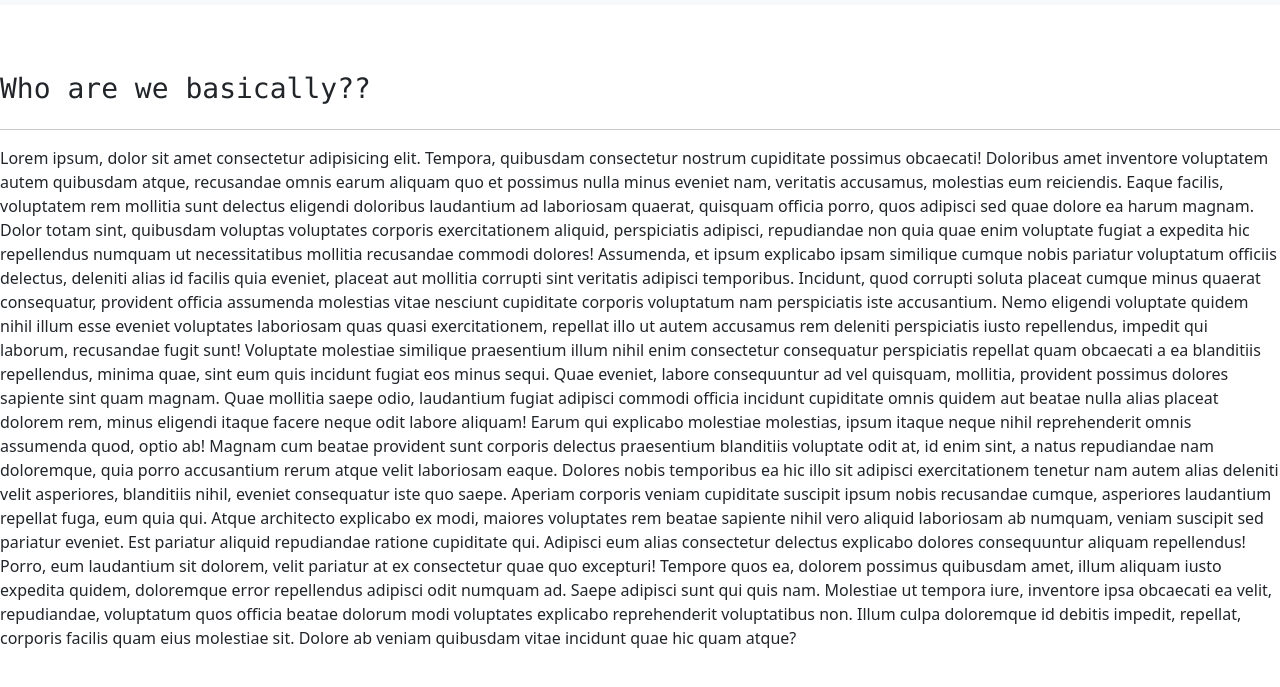
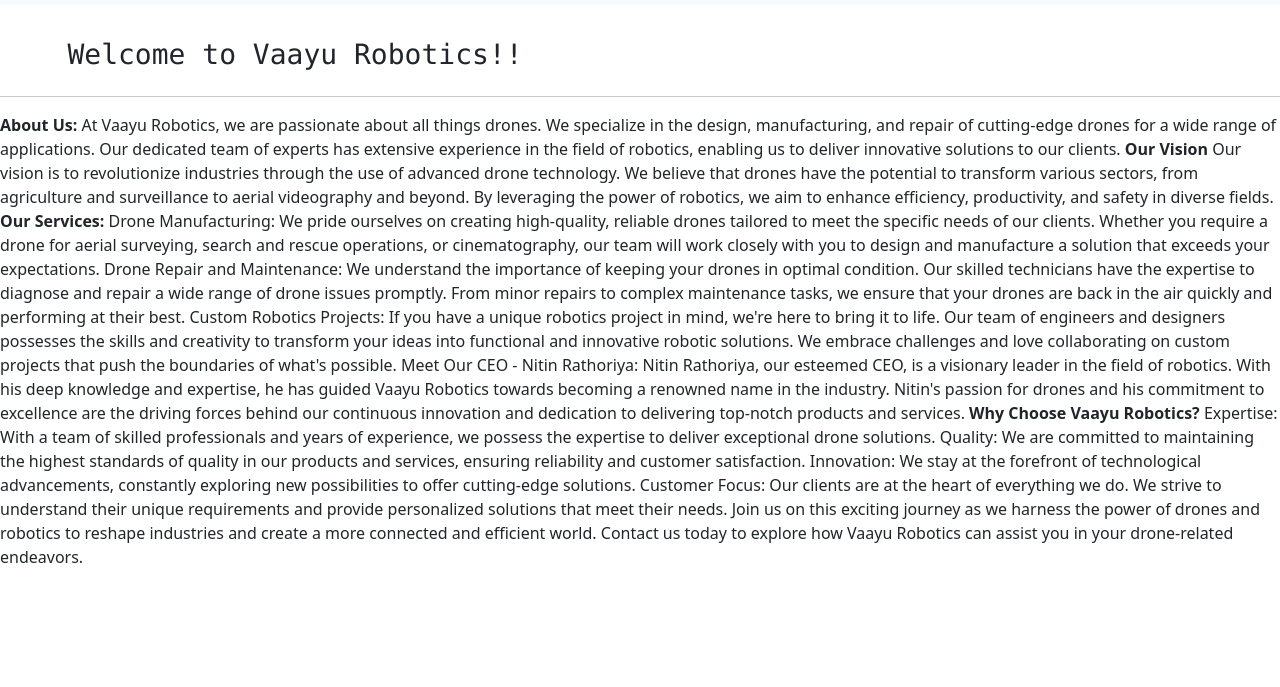
Before and after one commit to utkarzh/vaayurobotics, a plain HTML site: page aboutus.html in a window 1280 px wide. Shown: the part 53-740 px from the top of the page. Drawn offline with nearby package versions, Linux system fonts and the light colour scheme.

Commit message:
Update aboutus.html

```diff
--- a/aboutus.html
+++ b/aboutus.html
@@ -58,41 +58,35 @@
     </nav>
 
     <pre><h3>
+    Welcome to Vaayu Robotics!!
+</h3></pre>
+    <hr>
+    <p>
 
-Who are we basically??</h3></pre>
-    <hr>
-    <p>Lorem ipsum, dolor sit amet consectetur adipisicing elit. Tempora, quibusdam consectetur nostrum cupiditate
-        possimus obcaecati! Doloribus amet inventore voluptatem autem quibusdam atque, recusandae omnis earum aliquam
-        quo et possimus nulla minus eveniet nam, veritatis accusamus, molestias eum reiciendis. Eaque facilis,
-        voluptatem rem mollitia sunt delectus eligendi doloribus laudantium ad laboriosam quaerat, quisquam officia
-        porro, quos adipisci sed quae dolore ea harum magnam. Dolor totam sint, quibusdam voluptas voluptates corporis
-        exercitationem aliquid, perspiciatis adipisci, repudiandae non quia quae enim voluptate fugiat a expedita hic
-        repellendus numquam ut necessitatibus mollitia recusandae commodi dolores! Assumenda, et ipsum explicabo ipsam
-        similique cumque nobis pariatur voluptatum officiis delectus, deleniti alias id facilis quia eveniet, placeat
-        aut mollitia corrupti sint veritatis adipisci temporibus. Incidunt, quod corrupti soluta placeat cumque minus
-        quaerat consequatur, provident officia assumenda molestias vitae nesciunt cupiditate corporis voluptatum nam
-        perspiciatis iste accusantium. Nemo eligendi voluptate quidem nihil illum esse eveniet voluptates laboriosam
-        quas quasi exercitationem, repellat illo ut autem accusamus rem deleniti perspiciatis iusto repellendus, impedit
-        qui laborum, recusandae fugit sunt! Voluptate molestiae similique praesentium illum nihil enim consectetur
-        consequatur perspiciatis repellat quam obcaecati a ea blanditiis repellendus, minima quae, sint eum quis
-        incidunt fugiat eos minus sequi. Quae eveniet, labore consequuntur ad vel quisquam, mollitia, provident possimus
-        dolores sapiente sint quam magnam. Quae mollitia saepe odio, laudantium fugiat adipisci commodi officia incidunt
-        cupiditate omnis quidem aut beatae nulla alias placeat dolorem rem, minus eligendi itaque facere neque odit
-        labore aliquam! Earum qui explicabo molestiae molestias, ipsum itaque neque nihil reprehenderit omnis assumenda
-        quod, optio ab! Magnam cum beatae provident sunt corporis delectus praesentium blanditiis voluptate odit at, id
-        enim sint, a natus repudiandae nam doloremque, quia porro accusantium rerum atque velit laboriosam eaque.
-        Dolores nobis temporibus ea hic illo sit adipisci exercitationem tenetur nam autem alias deleniti velit
-        asperiores, blanditiis nihil, eveniet consequatur iste quo saepe. Aperiam corporis veniam cupiditate suscipit
-        ipsum nobis recusandae cumque, asperiores laudantium repellat fuga, eum quia qui. Atque architecto explicabo ex
-        modi, maiores voluptates rem beatae sapiente nihil vero aliquid laboriosam ab numquam, veniam suscipit sed
-        pariatur eveniet. Est pariatur aliquid repudiandae ratione cupiditate qui. Adipisci eum alias consectetur
-        delectus explicabo dolores consequuntur aliquam repellendus! Porro, eum laudantium sit dolorem, velit pariatur
-        at ex consectetur quae quo excepturi! Tempore quos ea, dolorem possimus quibusdam amet, illum aliquam iusto
-        expedita quidem, doloremque error repellendus adipisci odit numquam ad. Saepe adipisci sunt qui quis nam.
-        Molestiae ut tempora iure, inventore ipsa obcaecati ea velit, repudiandae, voluptatum quos officia beatae
-        dolorum modi voluptates explicabo reprehenderit voluptatibus non. Illum culpa doloremque id debitis impedit,
-        repellat, corporis facilis quam eius molestiae sit. Dolore ab veniam quibusdam vitae incidunt quae hic quam
-        atque?</p>
+<b>About Us:</b>
+At Vaayu Robotics, we are passionate about all things drones. We specialize in the design, manufacturing, and repair of cutting-edge drones for a wide range of applications. Our dedicated team of experts has extensive experience in the field of robotics, enabling us to deliver innovative solutions to our clients.
+
+        <b>Our Vision</b>
+Our vision is to revolutionize industries through the use of advanced drone technology. We believe that drones have the potential to transform various sectors, from agriculture and surveillance to aerial videography and beyond. By leveraging the power of robotics, we aim to enhance efficiency, productivity, and safety in diverse fields.
+
+<b>Our Services:</b>
+
+Drone Manufacturing: We pride ourselves on creating high-quality, reliable drones tailored to meet the specific needs of our clients. Whether you require a drone for aerial surveying, search and rescue operations, or cinematography, our team will work closely with you to design and manufacture a solution that exceeds your expectations.
+
+Drone Repair and Maintenance: We understand the importance of keeping your drones in optimal condition. Our skilled technicians have the expertise to diagnose and repair a wide range of drone issues promptly. From minor repairs to complex maintenance tasks, we ensure that your drones are back in the air quickly and performing at their best.
+
+Custom Robotics Projects: If you have a unique robotics project in mind, we're here to bring it to life. Our team of engineers and designers possesses the skills and creativity to transform your ideas into functional and innovative robotic solutions. We embrace challenges and love collaborating on custom projects that push the boundaries of what's possible.
+
+Meet Our CEO - Nitin Rathoriya:
+Nitin Rathoriya, our esteemed CEO, is a visionary leader in the field of robotics. With his deep knowledge and expertise, he has guided Vaayu Robotics towards becoming a renowned name in the industry. Nitin's passion for drones and his commitment to excellence are the driving forces behind our continuous innovation and dedication to delivering top-notch products and services.
+
+<b>Why Choose Vaayu Robotics?</b>
+
+Expertise: With a team of skilled professionals and years of experience, we possess the expertise to deliver exceptional drone solutions.
+Quality: We are committed to maintaining the highest standards of quality in our products and services, ensuring reliability and customer satisfaction.
+Innovation: We stay at the forefront of technological advancements, constantly exploring new possibilities to offer cutting-edge solutions.
+Customer Focus: Our clients are at the heart of everything we do. We strive to understand their unique requirements and provide personalized solutions that meet their needs.
+Join us on this exciting journey as we harness the power of drones and robotics to reshape industries and create a more connected and efficient world. Contact us today to explore how Vaayu Robotics can assist you in your drone-related endeavors.</p>
 
 </body>
 
```
